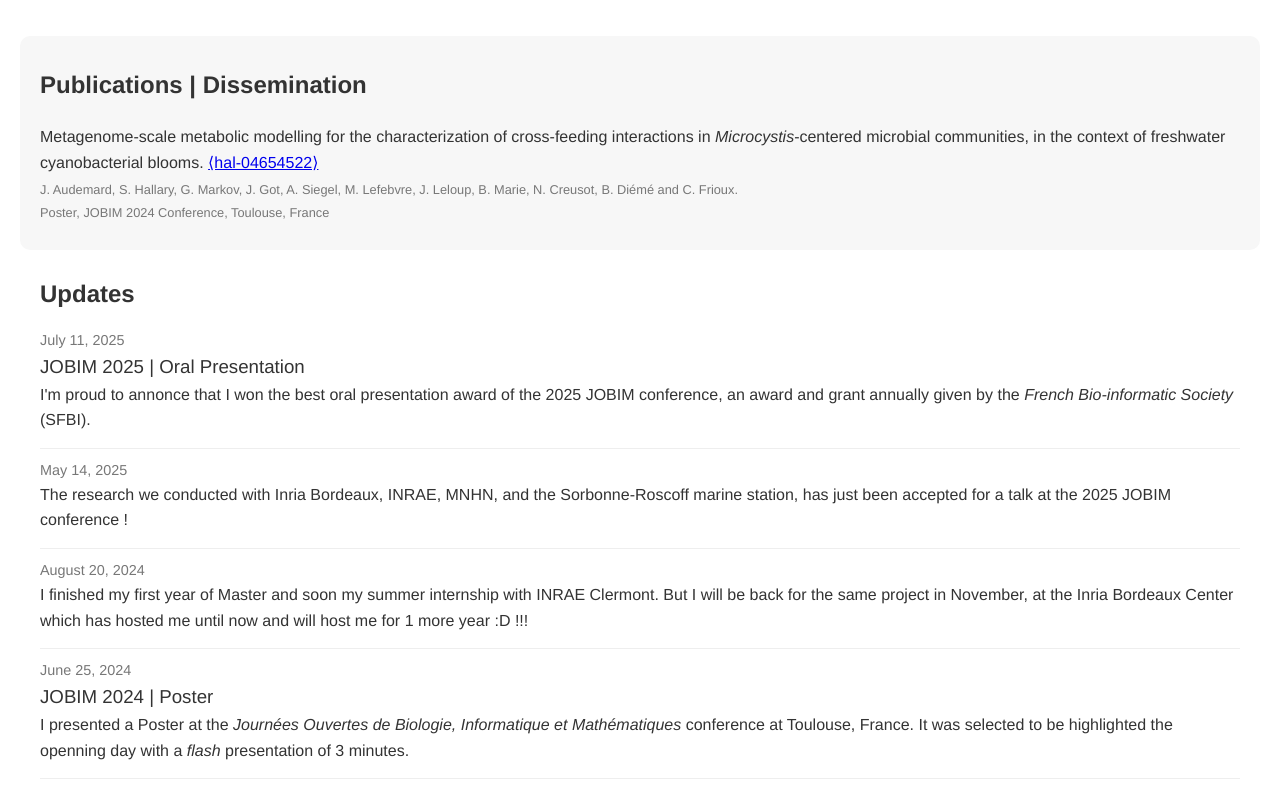
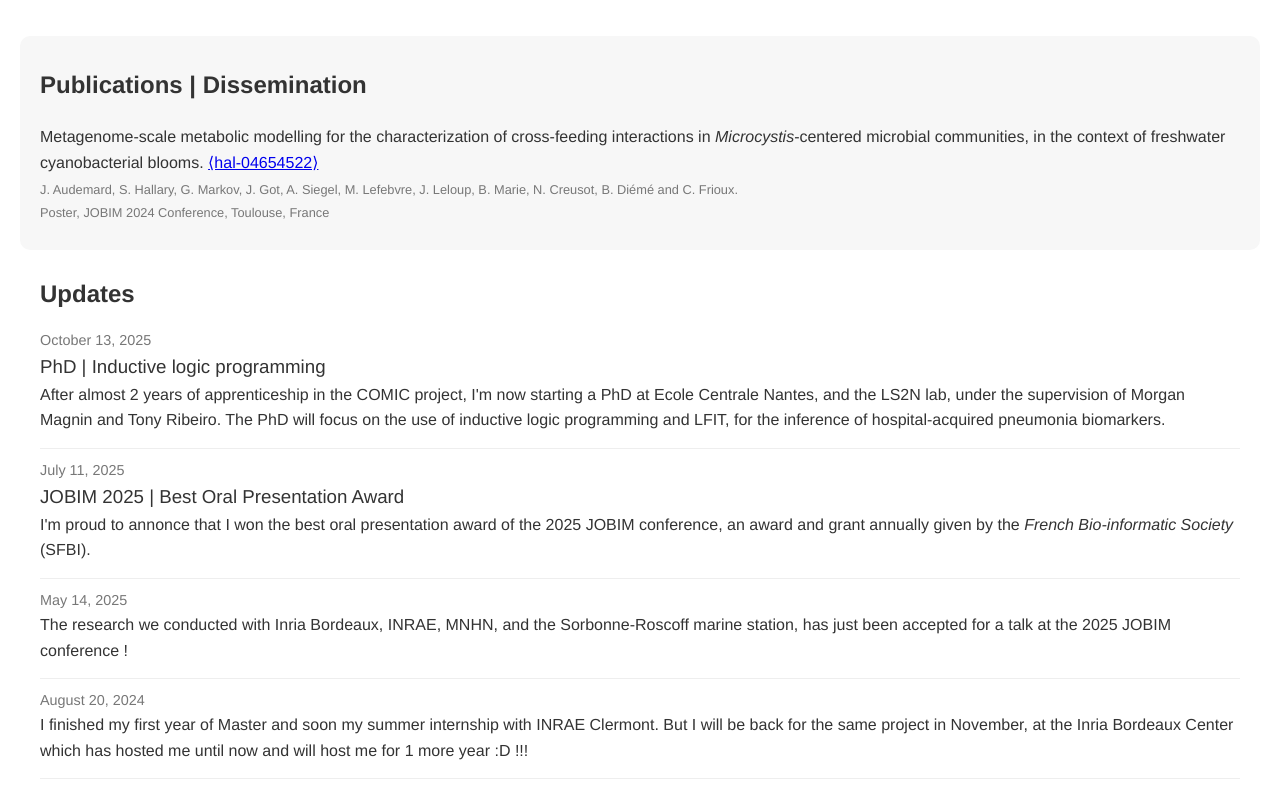
Before and after one commit to jaudemard/jaudemard.github.io, a plain HTML site: page index.html in a window 1280 px wide. Shown: the part 633-1419 px from the top of the page. Drawn offline with Linux system fonts and the light colour scheme.

Commit message:
blog entry 01/10/2025

```diff
--- a/index.html
+++ b/index.html
@@ -59,7 +59,7 @@
                     My research focuses on metabolic networks, discrete
                     models of metabolism and cyanobacteria-centered community.
                     Through my Master's thesis and my internship at Inria,
-                    I've developped great interest in modelling approaches and
+                    I've developed great interest in modelling approaches and
                     multi-omics integration.
                 </p>
                 <p>
@@ -94,9 +94,23 @@
         <h2>Updates</h2>
 
         <div class="blog-entry">
+            <div class="blog-date">October 13, 2025</div>
+            <div class="blog-content">
+                <h3>PhD | Inductive logic programming</h3>
+                <p>After almost 2 years of apprenticeship in the COMIC project,
+                    I'm now starting a PhD at Ecole Centrale Nantes, and
+                    the LS2N lab, under the supervision of Morgan Magnin
+                    and Tony Ribeiro. The PhD will focus on the use of
+                    inductive logic programming and LFIT, for the inference of
+                    hospital-acquired pneumonia biomarkers.
+                </p>
+            </div>
+        </div>
+
+        <div class="blog-entry">
             <div class="blog-date">July 11, 2025</div>
             <div class="blog-content">
-                <h3>JOBIM 2025 | Oral Presentation</h3>
+                <h3>JOBIM 2025 | Best Oral Presentation Award</h3>
                 <p>I'm proud to annonce that I won the best oral presentation
                     award of the 2025 JOBIM conference, an award and grant annually given
                     by the <i>French Bio-informatic Society</i> (SFBI).
```
